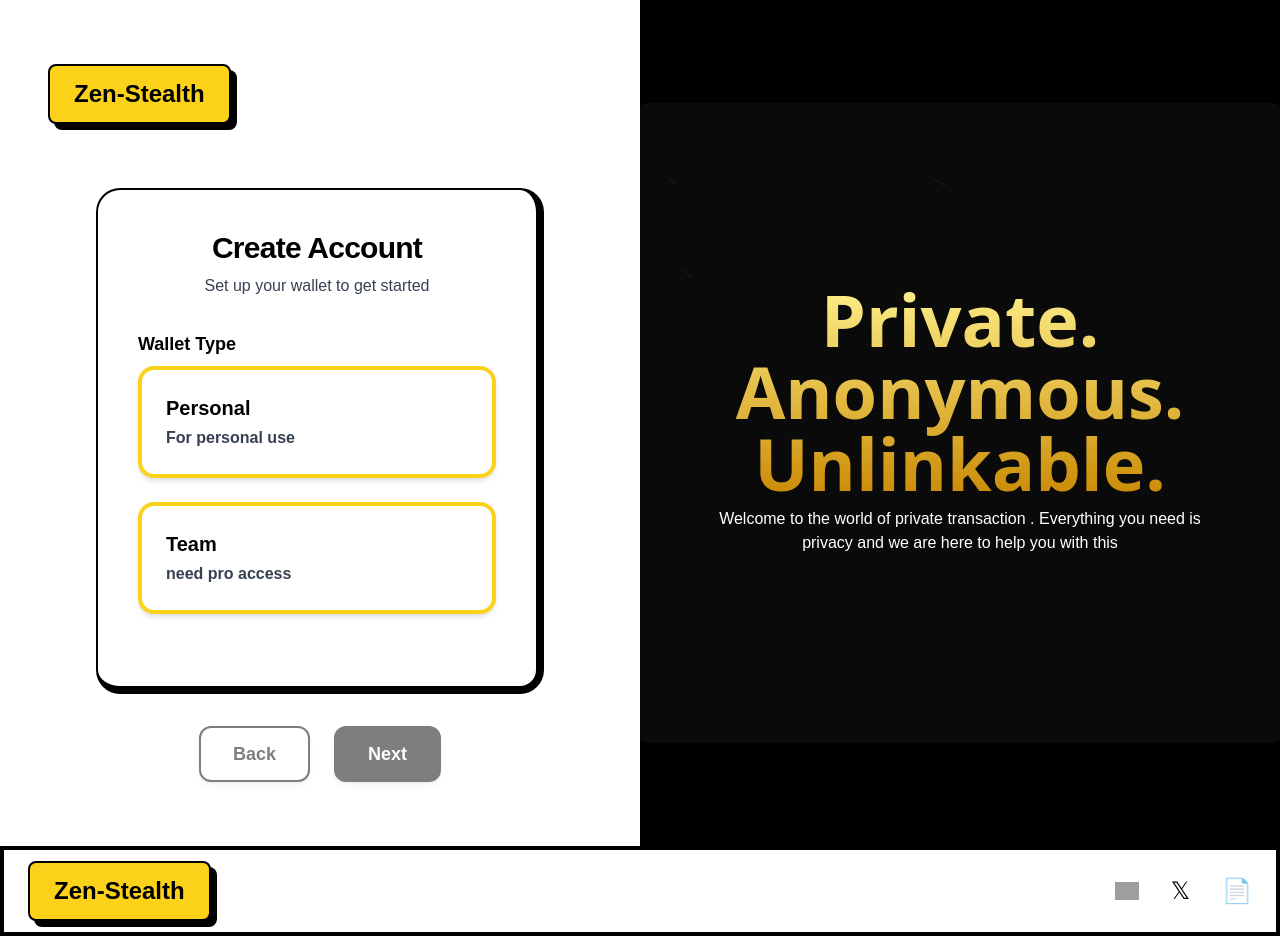
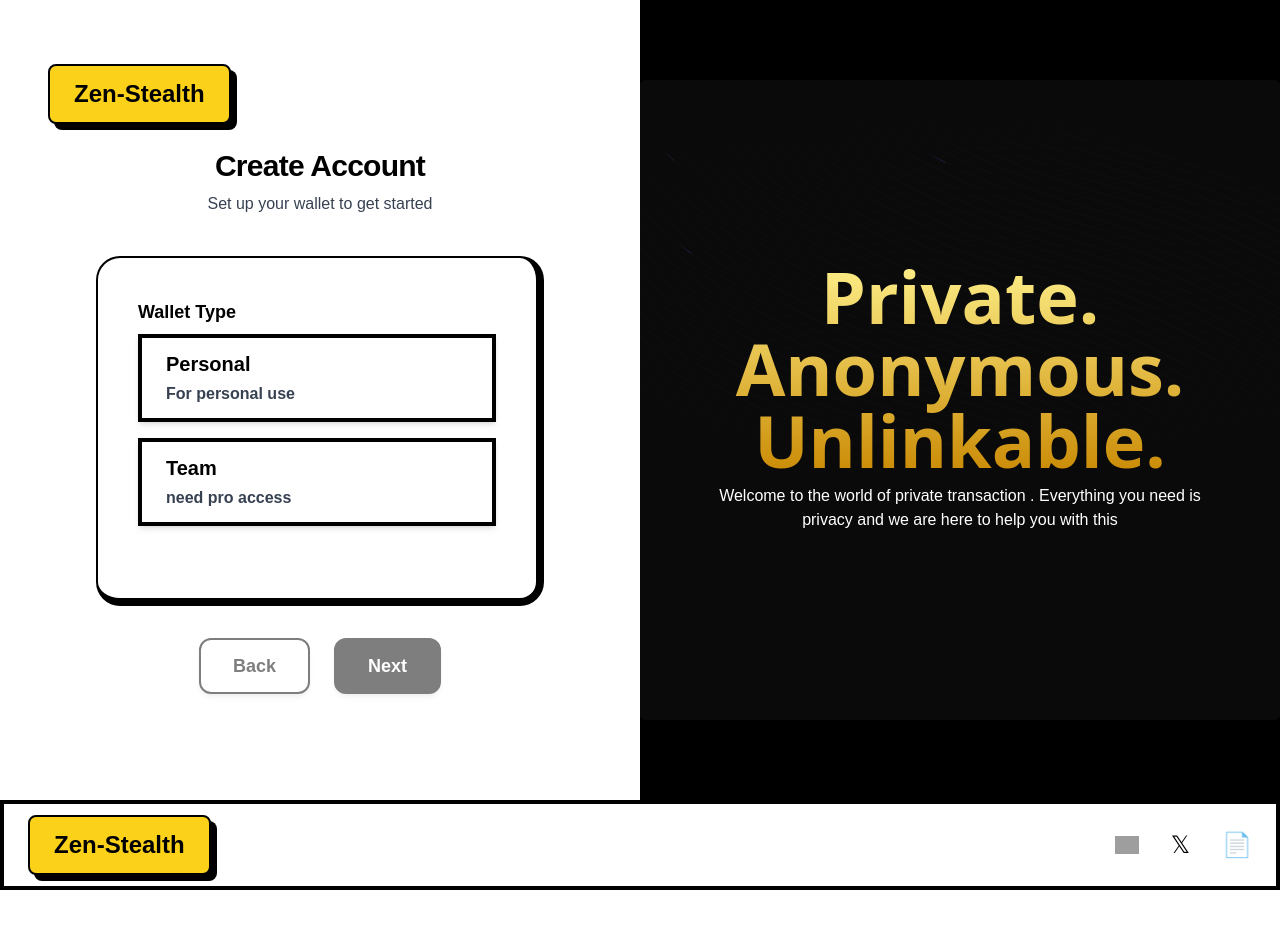
Before and after one commit to ayushsingh82/Zen-Stealth, a Next.js app: page /widget in a window 1280 px wide. After the commit the page ends 890 px from the top, so only its background shows below. Built offline with nearby package versions, Linux system fonts and the light colour scheme; grey boxes are pictures that could not be loaded; what @rainbow-me/rainbowkit, wagmi would draw is missing.

Commit message:
framer motion

```diff
--- a/package.json
+++ b/package.json
@@ -17,6 +17,7 @@
     "@tanstack/react-query": "^5.0.0",
     "clsx": "^2.1.1",
     "ethers": "^6.0.0",
+    "framer-motion": "^12.23.12",
     "motion": "^12.23.12",
     "next": "15.4.5",
     "pino-pretty": "^13.1.1",
--- a/src/app/page.tsx
+++ b/src/app/page.tsx
@@ -2,6 +2,7 @@
 
 import Link from 'next/link';
 import React from 'react';
+import { motion } from 'framer-motion';
 
 const faqs = [
   {
@@ -23,10 +24,31 @@ const faqs = [
 ];
 
 export default function Home() {
+  // Only 2 circles on each side, with gray border
+  const yellowCircles = [
+    // Left corners
+    { className: 'fixed left-[-40px] top-[-40px] w-40 h-40', color: 'bg-[#FCD119]/70', blur: 'blur-sm', delay: 0 },
+    { className: 'fixed left-[-32px] bottom-[-32px] w-32 h-32', color: 'bg-[#FCF569]/70', blur: 'blur', delay: 0.2 },
+    // Right corners
+    { className: 'fixed right-[-40px] top-[-40px] w-40 h-40', color: 'bg-[#FCD119]/70', blur: 'blur-sm', delay: 0.4 },
+    { className: 'fixed right-[-32px] bottom-[-32px] w-32 h-32', color: 'bg-[#FEDE27]/70', blur: 'blur', delay: 0.6 },
+  ];
+
   const [expandedFaq, setExpandedFaq] = React.useState<number | null>(null);
 
   return (
-    <div className="min-h-screen bg-white font-sans tracking-tight">
+    <div className="min-h-screen bg-white font-sans tracking-tight relative overflow-x-hidden">
+      {/* Animated yellow background circles with gray border */}
+      {yellowCircles.map((circle, i) => (
+        <motion.div
+          key={i}
+          initial={{ opacity: 0, scale: 0.9 }}
+          animate={{ opacity: 1, scale: [0.9, 1.05, 0.9] }}
+          transition={{ duration: 10, repeat: Infinity, delay: circle.delay, ease: 'easeInOut' }}
+          className={`${circle.className} ${circle.color} ${circle.blur} rounded-full border-2 border-gray-300 pointer-events-none z-0`}
+        />
+      ))}
+
       {/* HEADER */}
       <div className="absolute top-6 left-6 z-10">
         <Link href="/home" className="focus:outline-none">
--- a/src/app/widget/page.tsx
+++ b/src/app/widget/page.tsx
@@ -1,6 +1,6 @@
 "use client";
 import React from 'react';
-import { BackgroundBeamsDemo, Fns } from './screens';
+import { Fns, BackgroundBeamsDemo } from './screens';
 import Link from 'next/link';
 
 const WidgetPage = () => {
@@ -19,7 +19,7 @@ const WidgetPage = () => {
           <Fns />
         </div>
       </div>
-      {/* Right: Full black background, no gap, beams demo centered */}
+      {/* Right: Full black background, beam effect centered */}
       <div className="w-full md:w-1/2 min-h-screen bg-black flex items-center justify-center p-0 m-0">
         <div className="w-full h-full flex items-center justify-center">
           <BackgroundBeamsDemo />
--- a/src/app/widget/screens.tsx
+++ b/src/app/widget/screens.tsx
@@ -1,24 +1,24 @@
 "use client";
 import React, { useState } from "react";
-import { BackgroundBeams } from "../../components/ui/background-beams";
+import { motion } from 'framer-motion';
+import { BackgroundBeams } from '../../components/ui/background-beams';
 
 const CHAINS = [
   { label: 'Sei', value: 'sei' },
-  { label: 'Ethereum', value: 'ethereum' },
+  { label: 'Horizen', value: 'horizen' },
 ];
 const TOKENS = [
   { name: 'USDT', chain: 'sei', label: 'Tether (USDT)' },
   { name: 'USDC', chain: 'sei', label: 'USD Coin (USDC)' },
   { name: 'DAI', chain: 'sei', label: 'Dai (DAI)' },
-  { name: 'USDT', chain: 'ethereum', label: 'Tether (USDT)' },
-  { name: 'USDC', chain: 'ethereum', label: 'USD Coin (USDC)' },
-  { name: 'DAI', chain: 'ethereum', label: 'Dai (DAI)' },
+  { name: 'USDT', chain: 'horizen', label: 'Tether (USDT)' },
+  { name: 'USDC', chain: 'horizen', label: 'USD Coin (USDC)' },
+  { name: 'DAI', chain: 'horinze', label: 'Dai (DAI)' },
 ];
 
 export function Fns() {
   const [step, setStep] = useState(1);
   const [walletType, setWalletType] = useState<'personal' | 'merchant' | null>(null);
-  // For new step 2
   const [selectedChain, setSelectedChain] = useState('');
   const [selectedToken, setSelectedToken] = useState('');
 
@@ -28,44 +28,28 @@ export function Fns() {
 
   return (
     <div className="w-full flex flex-col items-center">
-      <div className="w-full max-w-md bg-white/90 border-2 border-black border-r-8 border-b-8 rounded-3xl p-10 mt-8 md:mt-16 backdrop-blur-sm">
+      {/* Heading and subtitle OUTSIDE the box */}
       {step === 1 && (
-          <>
-            <h2 className="text-3xl font-extrabold mb-2 text-black text-center tracking-tight">Create Account</h2>
-            <p className="text-base text-gray-700 mb-8 text-center">Set up your wallet to get started</p>
-            <div className="mb-2 text-lg font-semibold text-black">Wallet Type</div>
-            <div className="flex flex-col gap-6 mb-8">
-              <button
-                className={`p-6 rounded-2xl border-4 font-semibold text-lg text-left transition shadow-md hover:shadow-xl focus:outline-none ${walletType === 'personal' ? 'bg-[#FCD119] border-black text-black' : 'bg-white border-[#FCD119] text-black hover:bg-[#FCD119]/20'}`}
-                onClick={() => setWalletType('personal')}
-              >
-                <div className="font-bold text-xl mb-1">Personal</div>
-                <div className="text-gray-700 text-base">For personal use</div>
-              </button>
-              <button
-                className={`p-6 rounded-2xl border-4 font-semibold text-lg text-left transition shadow-md hover:shadow-xl focus:outline-none ${walletType === 'merchant' ? 'bg-[#FCD119] border-black text-black' : 'bg-white border-[#FCD119] text-black hover:bg-[#FCD119]/20'}`}
-                onClick={() => setWalletType('merchant')}
-              >
-                <div className="font-bold text-xl mb-1">Team</div>
-                <div className="text-gray-700 text-base">need pro access</div>
-              </button>
+        <div className="mb-6 text-center">
+          <h2 className="text-3xl font-extrabold mb-2 mt-6 text-black tracking-tight">Create Account</h2>
+          <p className="text-base text-gray-700">Set up your wallet to get started</p>
         </div>
-          </>
       )}
-        {step === 2 && (
-          <>
-            <h2 className="text-3xl font-extrabold mb-6 text-black text-center tracking-tight">Select Chain & Token</h2>
-            <div className="mb-6">
+      {/* Step 2: Center the box vertically and a bit lower */}
+      {step === 2 ? (
+        <div className="w-full min-h-[60vh] flex flex-col justify-center items-center mt-8">
+          <div className="w-full max-w-md bg-white/90 border-2 border-black border-r-8 border-b-8 rounded-3xl p-10 backdrop-blur-sm">
+            <div className="mb-6 ">
               <label className="block mb-2 font-semibold text-black">Chain</label>
               <select
-                className="w-full p-3 rounded-xl border-2 border-black text-lg bg-white text-black focus:ring-2 focus:ring-[#FCD119] focus:border-[#FCD119] hover:border-[#FCD119] transition appearance-none"
+                className="w-full p-3 border-2 border-black rounded-none text-lg bg-white text-black focus:ring-2 focus:ring-[#FCD119] focus:border-[#FCD119] hover:border-[#FCD119] transition appearance-none shadow-sm"
                 value={selectedChain}
                 onChange={e => {
                   setSelectedChain(e.target.value);
                   setSelectedToken(''); // Reset token when chain changes
                 }}
               >
-                <option value="">Select a chain</option>
+                {/* <option value="">Select a chain</option> */}
                 {CHAINS.map(c => (
                   <option key={c.value} value={c.value}>{c.label}</option>
                 ))}
@@ -75,11 +59,11 @@ export function Fns() {
               <div className="mb-6">
                 <label className="block mb-2 font-semibold text-black">Token</label>
                 <select
-                  className="w-full p-3 rounded-xl border-2 border-black text-lg bg-white text-black focus:ring-2 focus:ring-[#FCD119] focus:border-[#FCD119] hover:border-[#FCD119] transition appearance-none"
+                  className="w-full p-3 border-2 border-black rounded-none text-lg bg-white text-black focus:ring-2 focus:ring-[#FCD119] focus:border-[#FCD119] hover:border-[#FCD119] transition appearance-none shadow-sm"
                   value={selectedToken}
                   onChange={e => setSelectedToken(e.target.value)}
                 >
-                  <option value="">Select a token</option>
+                  {/* <option value="">Select a token</option> */}
                   {TOKENS.filter(t => t.chain === selectedChain).map(t => (
                     <option key={t.name} value={t.name}>{t.label}</option>
                   ))}
@@ -87,17 +71,41 @@ export function Fns() {
               </div>
             )}
             {selectedChain && selectedToken && (
-              <div className="mt-4 p-4 rounded-xl border-2 border-[#FCD119] bg-[#FCD119]/10 flex flex-col items-center">
+              <div className="mt-4 p-4 border-2 border-[#FCD119] bg-[#FCD119]/10 flex flex-col items-center rounded-none shadow-sm">
                 <div className="text-black font-bold text-lg mb-1">Selected</div>
                 <div className="flex gap-4">
-                  <span className="px-3 py-1 rounded bg-black text-white text-sm font-semibold">{CHAINS.find(c => c.value === selectedChain)?.label}</span>
-                  <span className="px-3 py-1 rounded bg-[#FCD119] text-black text-sm font-semibold">{TOKENS.find(t => t.name === selectedToken && t.chain === selectedChain)?.label}</span>
+                  <span className="px-3 py-1 rounded-none bg-black text-white text-sm font-semibold border border-gray-300">{CHAINS.find(c => c.value === selectedChain)?.label}</span>
+                  <span className="px-3 py-1 rounded-none bg-[#FCD119] text-black text-sm font-semibold border border-gray-300">{TOKENS.find(t => t.name === selectedToken && t.chain === selectedChain)?.label}</span>
                 </div>
               </div>
             )}
+          </div>
+        </div>
+      ) : (
+        <div className="w-full max-w-md bg-white/90 border-2 border-black border-r-8 border-b-8 rounded-3xl p-10 mt-0 md:mt-4 backdrop-blur-sm">
+          {step === 1 && (
+            <>
+              <div className="mb-2 text-lg font-semibold text-black">Wallet Type</div>
+              <div className="flex flex-col gap-4 mb-8">
+                <button
+                  className={`py-3 px-6 border-4 border-black rounded-none font-semibold text-lg text-left transition shadow-md hover:shadow-xl focus:outline-none ${walletType === 'personal' ? 'bg-[#FCD119] text-black' : 'bg-white text-black hover:bg-[#FCD119]/20'}`}
+                  onClick={() => setWalletType('personal')}
+                >
+                  <div className="font-bold text-xl mb-1">Personal</div>
+                  <div className="text-gray-700 text-base">For personal use</div>
+                </button>
+                <button
+                  className={`py-3 px-6 border-4 border-black rounded-none font-semibold text-lg text-left transition shadow-md hover:shadow-xl focus:outline-none ${walletType === 'merchant' ? 'bg-[#FCD119] text-black' : 'bg-white text-black hover:bg-[#FCD119]/20'}`}
+                  onClick={() => setWalletType('merchant')}
+                >
+                  <div className="font-bold text-xl mb-1">Team</div>
+                  <div className="text-gray-700 text-base">need pro access</div>
+                </button>
+              </div>
             </>
           )}
         </div>
+      )}
       {/* Navigation Buttons OUTSIDE the box, centered */}
       <div className="flex gap-6 mt-8 w-full max-w-md justify-center">
         <button
@@ -133,9 +141,10 @@ export function BackgroundBeamsDemo() {
         <p className="text-white max-w-lg mx-auto my-2 text-md text-center relative z-10">
           Welcome to the world of private transaction . Everything you need is privacy and we are here to help you with this
         </p>
-
       </div>
       <BackgroundBeams />
     </div>
   );
 }
+
+export { motion };
```
Also changed, not shown: 1 other file (tests, documents, lock files or other folders). Lines whose indentation alone changed are shown as unchanged.
